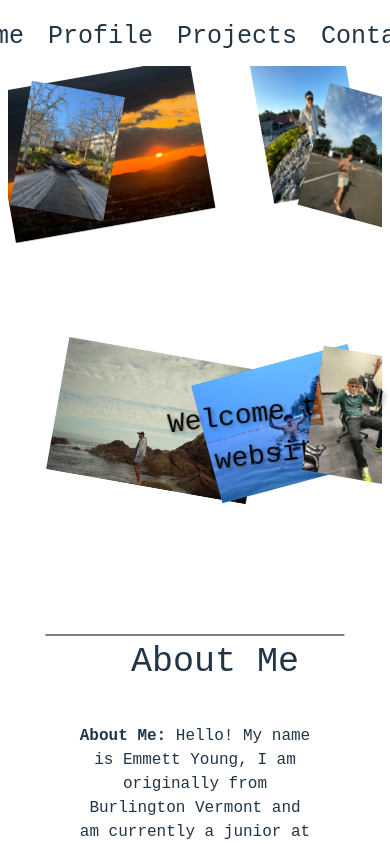
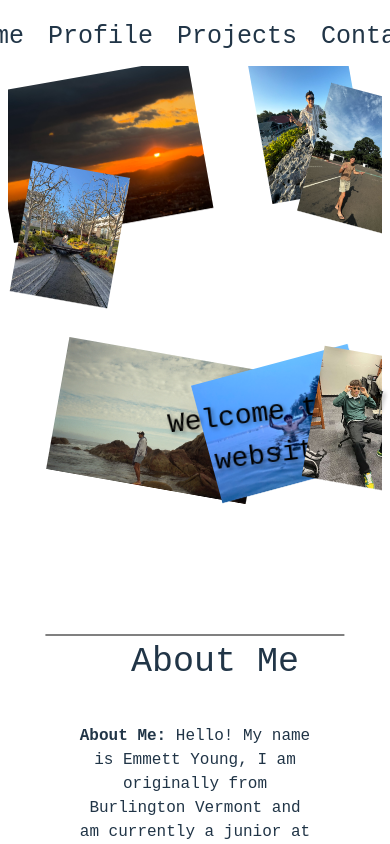
Before and after one commit to emmettyoung/website, a React (Vite) app in the folder frontend/: page / in a window 390 px wide. Shown: the top 844 px of the page. Built offline with nearby package versions, Linux system fonts and the light colour scheme.

Commit message:
feat: portrait fixing

```diff
--- a/frontend/src/styles/main.css
+++ b/frontend/src/styles/main.css
@@ -227,10 +227,17 @@ position: absolute;
     max-width: 100%;
     height: auto;
   }
-  .LA, .icy, .jakarta, .tulum-image {
-    width: 105px;
+  .icy, .jakarta, .tulum-image {
+    width: 110px;
     max-width: 100%;
     height: auto;
+  }
+  .LA {
+    width: 110px;
+    max-width: 100%;
+    height: auto;
+    position: absolute;
+    top: 30%;
   }
 }
 
```
